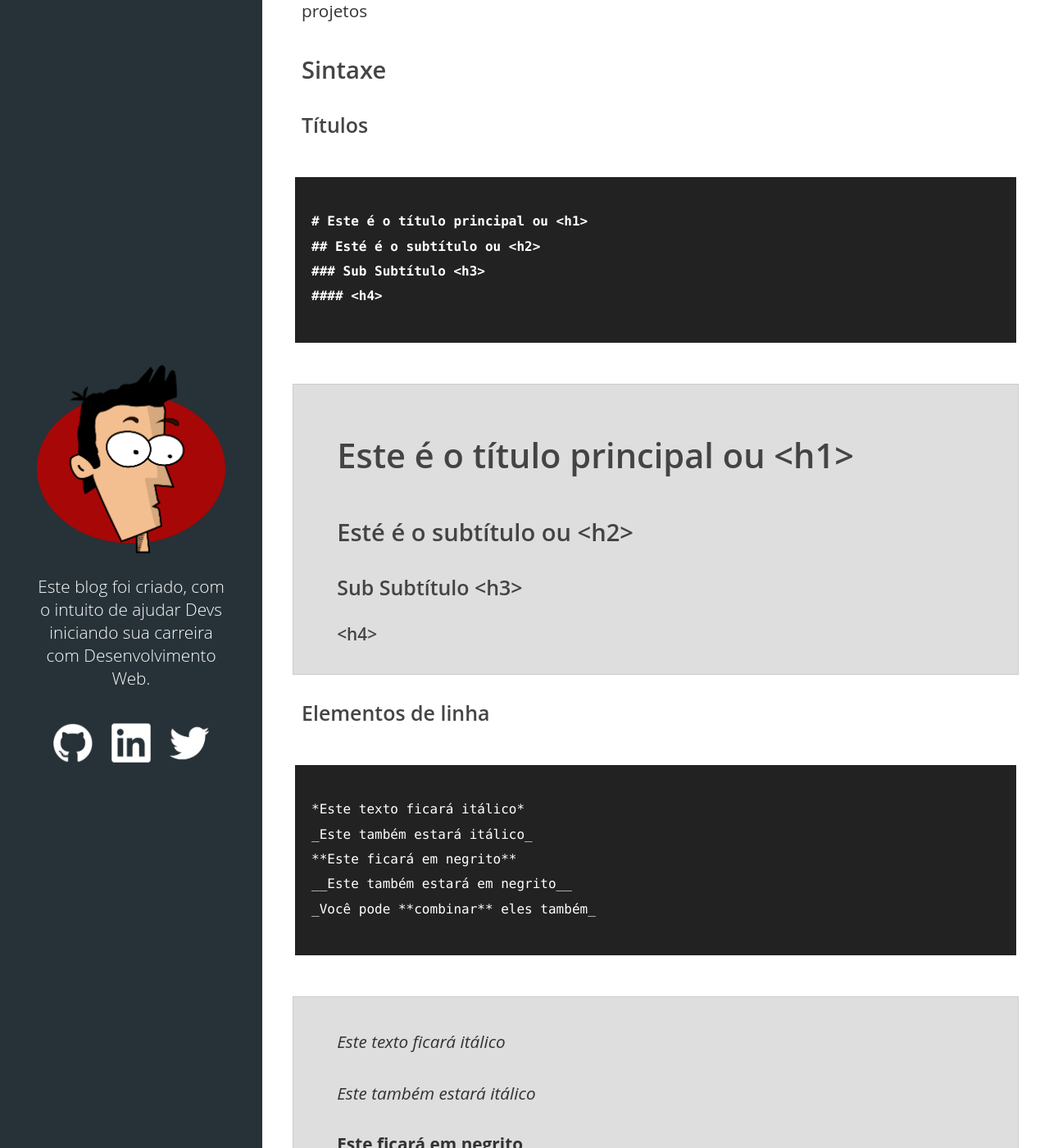
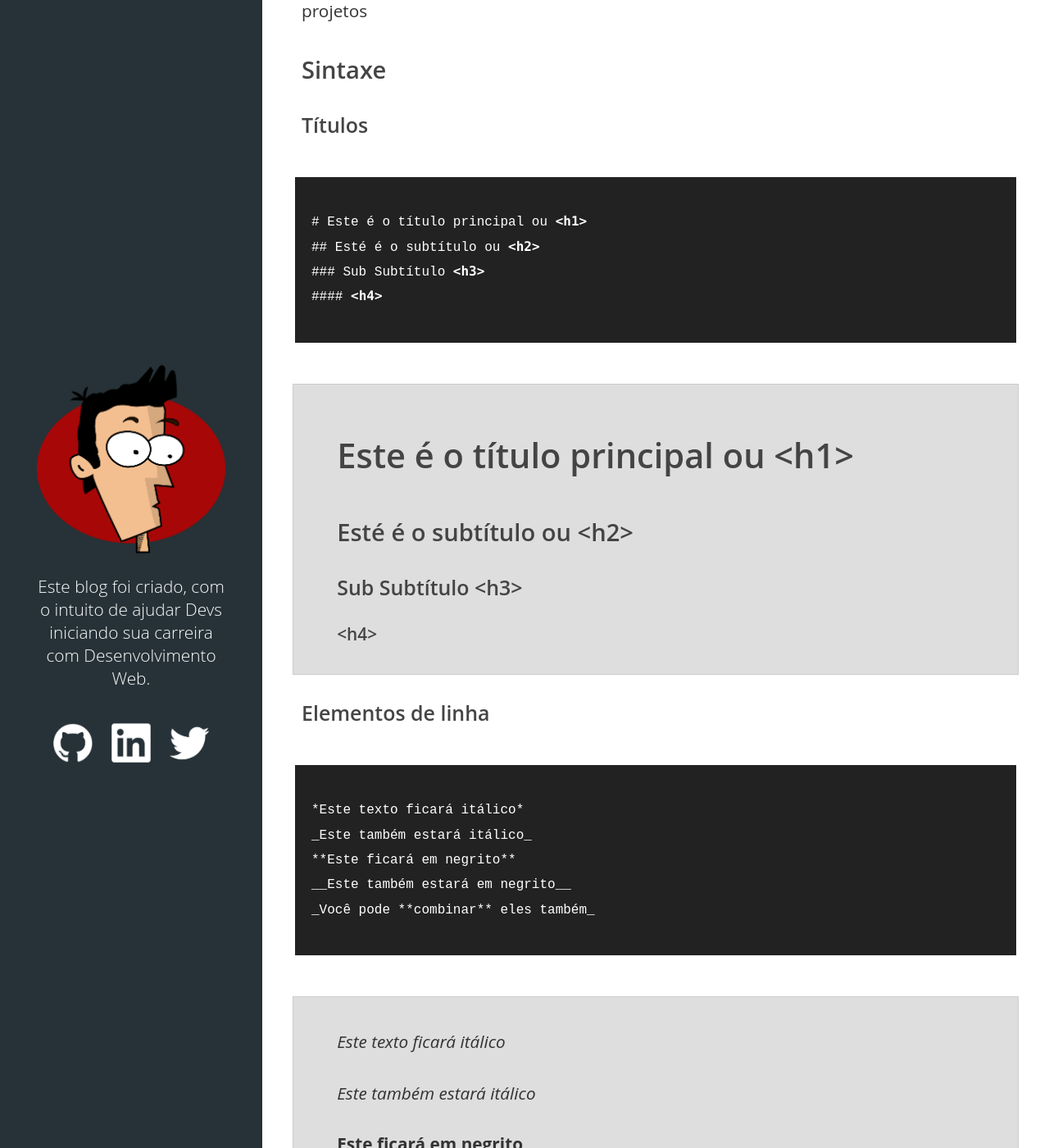
Before and after one commit to bmarques1995/lucasmaiaesilva.github.io, a Jekyll site: the page built from _posts/2015-10-12-usando-markdown.md, in a window 1280 px wide and 1400 px high, scrolled down 1062 px. Shown: the whole window at 82% size. Built offline with Jekyll 4.4.1, drawn with Linux system fonts in a browser that asks for light colours; comment, search, counter and statistics services are not loaded; some of the changed text lies outside the part shown.

Commit message:
turning back to html highlisghts

```diff
--- a/_posts/2015-10-12-usando-markdown.md
+++ b/_posts/2015-10-12-usando-markdown.md
@@ -30,7 +30,7 @@
 
 ### Títulos
 
-{% highlight  markdown %}
+{% highlight  html %}
 # Este é o título principal ou <h1>
 ## Esté é o subtítulo ou <h2>
 ### Sub Subtítulo <h3>
@@ -48,7 +48,7 @@
 
 ### Elementos de linha
 
-{% highlight markdown %}
+{% highlight html %}
 *Este texto ficará itálico*
 _Este também estará itálico_
 **Este ficará em negrito**
@@ -69,7 +69,7 @@
 
 #### Não ordenadas
 
-{% highlight  markdown %}
+{% highlight  html %}
 * Item 1
 * Item 2
 	* Item 2a
@@ -87,7 +87,7 @@
 
 #### Ordenadas
 
-{% highlight  markdown %}
+{% highlight  html %}
 1. Item 1
 2. Item 2
 	* Item 2a
@@ -105,7 +105,7 @@
 
 ### Imagens
 
-{% highlight  markdown %}
+{% highlight  html %}
 ![GitHub Logo](/images/logo.png)
 {% endhighlight %}
 
@@ -115,7 +115,7 @@
 
 ### Links
 
-{% highlight  markdown %}
+{% highlight  html %}
 [GitHub](http://github.com) - link com um texto atrelado a ele
 {% endhighlight %}
 
@@ -123,7 +123,7 @@
 
 ### Blockquotes (citação)
 
-{% highlight  markdown %}
+{% highlight  html %}
 Seu madruga disse uma vez:
 
 > Não há nada mais trabalhoso,
@@ -137,7 +137,7 @@
 
 ### código inline
 
-{% highlight  markdown %}
+{% highlight  html %}
 Eu acho que não deveríamos usar a tag `<br />` nos nossos projetos
 {% endhighlight %}
 
```
